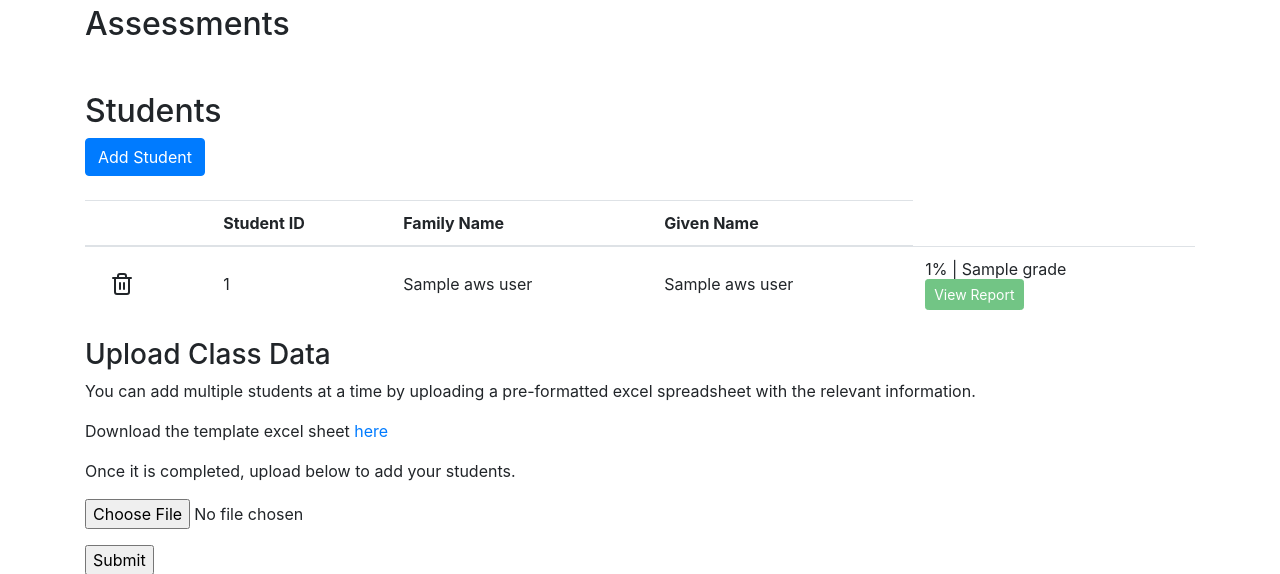
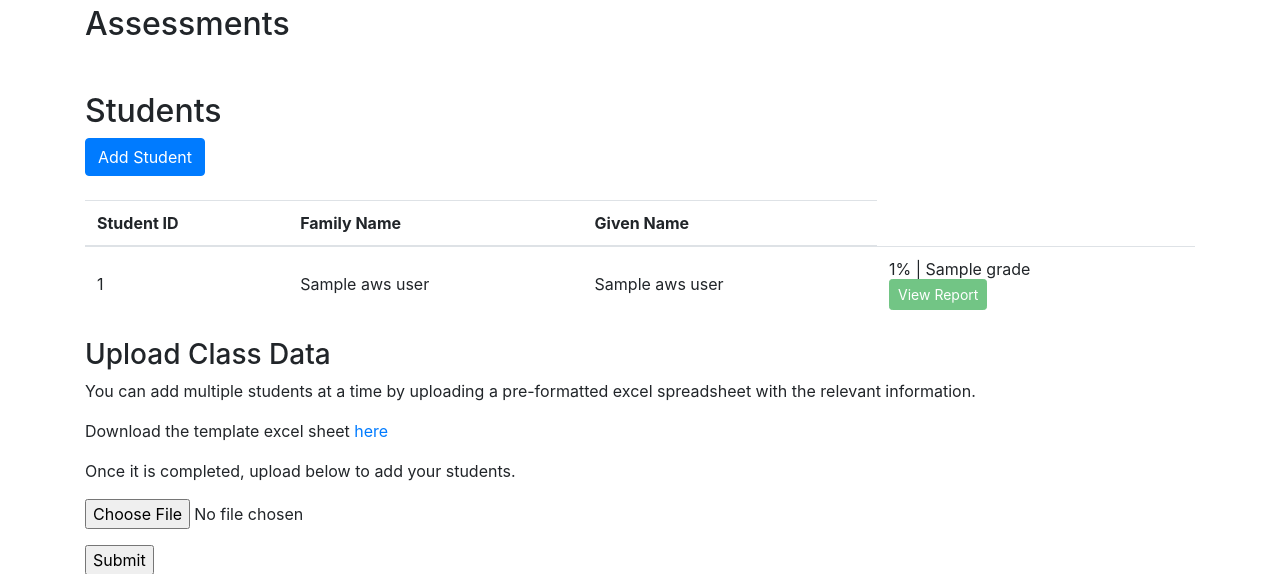
Before and after one commit to RTunley/alchemy, a Python web app: template alchemy/templates/course/clazz/index.html in a window 1280 px wide. Shown: the part 193-767 px from the top of the page. Run offline with Jinja, Linux system fonts and the light colour scheme; the template is opened without the code that fills it: most values are stand-ins (such as "Sample title", 1, 10 or a date in 2020); some libraries are stand-ins or nearby versions.

Commit message:
Removed the 'delete' buttons from the student table on clazz index.

```diff
--- a/alchemy/templates/course/clazz/index.html
+++ b/alchemy/templates/course/clazz/index.html
@@ -67,7 +67,6 @@
   <br>
   <table class="table table-hover">
     <thead>
-      <th></th>
       <th>Student ID</th>
       <th>Family Name</th>
       <th>Given Name</th>
@@ -77,11 +76,6 @@
     </thead>
     {% for profile in profiles %}
       <tr>
-        <td class="align-middle">
-          <a class="btn btn-link" aria-label="Delete question btn-sm">
-            <span data-feather="trash-2"></span>
-          </a>
-        </td>
         <td class="align-middle">{{ profile.student.aws_id }}</td>
         <td class="align-middle">{{ profile.student.aws_user.family_name }}</td>
         <td class="align-middle">{{ profile.student.aws_user.given_name }}</td>
--- a/alchemy/views/clazz.py
+++ b/alchemy/views/clazz.py
@@ -210,6 +210,7 @@ def clazz_paper_report():
 @auth_manager.require_group
 def student_paper_report():
     student = models.Student.query.get_or_404(flask.request.args.get('aws_id'))
+    print("AWS ID: + ", flask.request.args.get('aws_id'))
     paper = models.Paper.query.get_or_404(flask.request.args.get('paper_id'))
     paper.paper_questions = sorted(paper.paper_questions, key=lambda x: x.order_number)
     student_scoreset_list = score_manager.make_student_scoreset_list(g.clazz, paper)
```
